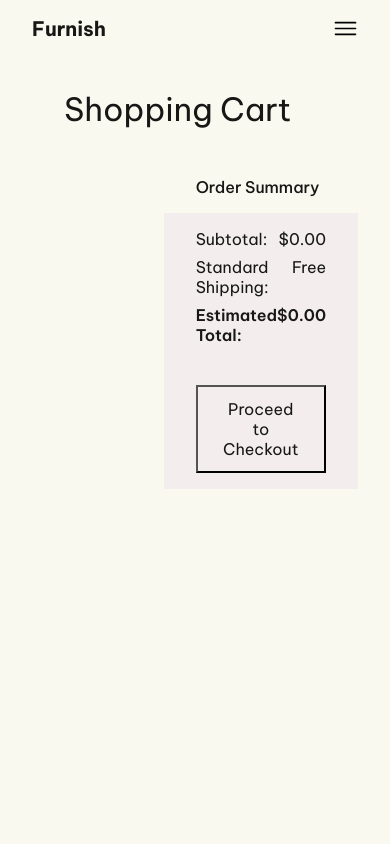
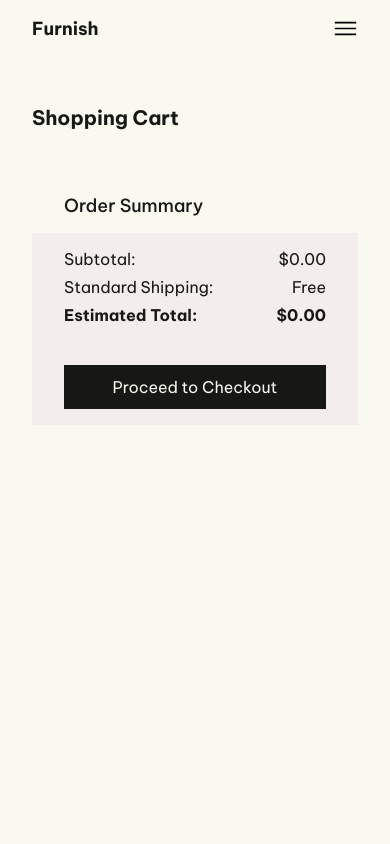
Before and after one commit to thechristinedo/furnish, a React (Vite) app: page /cart in a window 390 px wide. Shown: the top 844 px of the page. Built offline with nearby package versions, Linux system fonts and the light colour scheme.

Commit message:
added responsiveness shopping cart

```diff
--- a/index.html
+++ b/index.html
@@ -4,12 +4,12 @@
 <head>
   <meta charset="UTF-8" />
   <meta name="viewport" content="width=device-width, initial-scale=1.0" />
+  <script defer type="module" src="/src/main.tsx"></script>
   <title>Furnish</title>
 </head>
 
 <body>
   <div id="root"></div>
-  <script type="module" src="/src/main.tsx"></script>
 </body>
 
 </html>
--- a/src/component/CartCard.tsx
+++ b/src/component/CartCard.tsx
@@ -19,37 +19,33 @@ const CartCard = ({ id, quantity }: CardCardProp) => {
 
   return (
     <>
-      <div className="cartCardContainer">
-        <div className="cartCardImgContainer">
-          <img className="cartCardImg" src={imgUrl} />
-        </div>
+      <div className="cart-item ">
+        <img src={imgUrl} />
 
-        <div className="cartCardInfo">
-          <div className="cartCardMain">
-            <div className="cartCardTitle">
-              <h2 className="cartCardName">{product.name}</h2>
-              <button
-                type="button"
-                className="cartCardRemove"
-                onClick={() => removeFromCart(product.id)}
-              >
-                &times;
-              </button>
-            </div>
+        <div className="cart-item-container">
+          <div className="cart-item-info">
+            <h2 className="fs-600 fw-bold">{product.name}</h2>
+            <button
+              type="button"
+              className="cart-delete"
+              onClick={() => removeFromCart(product.id)}
+            >
+              &times;
+            </button>
 
-            <h3 className="cartCardPrice">${product.price}</h3>
+            <h3 className="fs-500 fw-semi-bold">${product.price}</h3>
           </div>
 
-          <div className="cartCardAmount">
+          <div className="cart-amount">
             <button
-              className="cartCardSubtract"
+              className="cart-decrement"
               onClick={() => decreaseCartQuantity(product.id)}
             >
               -
             </button>
-            <p className="cartCardQuantity">{quantity}</p>
+            <p className="cart-quantity">{quantity}</p>
             <button
-              className="cartCardAdd"
+              className="cart-increment"
               onClick={() => increaseCartQuantity(product.id)}
             >
               +
--- a/src/component/ShoppingCart.tsx
+++ /dev/null
@@ -1,18 +0,0 @@
-import { useShoppingCart } from "../context/ShoppingCartProvider";
-import CartCard from "./CartCard";
-
-const ShoppingCart = () => {
-  const { cartItems } = useShoppingCart();
-
-  return (
-    <>
-      <div className="shoppingCartContainer">
-        {cartItems.map((item) => {
-          return <CartCard {...item} />;
-        })}
-      </div>
-    </>
-  );
-};
-
-export default ShoppingCart;
--- a/src/index.css
+++ b/src/index.css
@@ -261,7 +261,7 @@ body {
 .tag-container {
   display: grid;
   grid-template-columns: repeat(auto-fit, 100px);
-  gap: clamp(0.25rem, 2vw, 1rem);
+  gap: clamp(0.25rem, 1vw, 2rem);
   width: 100%;
   justify-content: center;
 }
@@ -320,6 +320,7 @@ body {
 
 .product-card-title {
   position: relative;
+  padding-right: 30px;
 }
 
 .product-card-title:hover {
@@ -367,50 +368,50 @@ body {
   transform: scale(2);
 }
 
-/* cartpage cart */
+/* cartpage  */
 
-.cartContainer {
-  display: flex;
-  flex-direction: column;
-  align-items: center;
+.cart-page {
+  min-height: calc(100vh - 50px);
+}
+
+.cart-content {
+  display: grid;
   gap: 2rem;
 }
 
-.cartTitle {
-  font-size: 2.5rem;
+.cart-items-container {
+  display: grid;
+  grid-auto-flow: row;
+  gap: 2rem;
 }
 
-/* cartpage */
-
-.cartPageContainer {
-  min-height: calc(100vh - 80px);
+.cart-item {
+  display: grid;
+  grid-template-columns: 1fr 2fr;
+  gap: 2rem;
 }
 
-.cartPageTextContainer {
-  padding: 2rem;
+.cart-item img {
+  max-width: 100%;
+  max-height: 100%;
 }
 
-.cartPageTitle {
-  font-size: 2rem;
+.cart-item-info {
+  position: relative;
+  padding-right: 1.25rem;
 }
 
-.cartPageContentContainer {
-  display: grid;
-  grid-template-columns: 2fr 1fr;
-  gap: 5rem;
-}
-
-.cartPageCheckoutContainer {
+.cart-checkout-container {
   display: flex;
   flex-direction: column;
 }
 
-.cartPageCheckoutContainer h3 {
+.cart-checkout-container h3 {
   padding: 1rem 2rem;
   font-weight: 500;
 }
 
-.cartPageSummary {
+.cart-summary {
   background-color: rgb(243, 237, 237);
   display: flex;
   flex-direction: column;
@@ -418,98 +419,94 @@ body {
   padding: 1rem 2rem;
 }
 
-.cartPageSection {
-  display: flex;
-  justify-content: space-between;
-}
-
-.cartPageSection:last-of-type {
-  margin-bottom: 2rem;
-}
-
-.cartPageCheckoutButton {
-  padding: 0.75rem 1.5rem;
-  background-color: rgb(var(--primary-color));
-  color: rgb(var(--background-color));
-
-  cursor: pointer;
-}
-
-.shoppingCartContainer {
-  display: flex;
-  flex-direction: column;
-  gap: 2rem;
-  /* padding: 2rem; */
-  /* border-radius: 1.5rem; */
-}
-
-/******************************************************************/
-
-.cartCardContainer {
-  background: rgb(var(--background-color));
-
-  display: flex;
-  gap: 2rem;
-  height: 300px;
-}
-
-.cartCardImg {
-  width: auto;
-  height: 100%;
-}
-
-.cartCardInfo {
-  display: flex;
-  flex-direction: column;
-  gap: 1rem;
-  max-width: 100%;
-}
-
-.cartCardTitle {
+.cart-fee-row {
   display: flex;
   justify-content: space-between;
   align-items: center;
 }
 
-.cartCardRemove {
+.cart-fee-row:last-of-type {
+  margin-bottom: 2rem;
+}
+
+.cart-checkout-btn {
+  padding: 0.75rem 1.5rem;
   border: none;
-  background-color: rgb(var(--background-color));
+  background-color: var(--clr-neutral-900);
+  color: var(--clr-neutral-100);
+
+  cursor: pointer;
+}
+
+@media (min-width: 64em) {
+  .cart-content {
+    grid-template-columns: 2fr 1fr;
+    gap: clamp(2rem, 10vw, 5rem);
+  }
+}
+/******************************************************************/
+
+.cart-item-container {
+  display: flex;
+  flex-direction: column;
+  gap: clamp(0rem, 2vw, 2rem);
+}
+
+.cart-delete {
+  position: absolute;
+  top: 0;
+  right: 0;
+
   font-size: 2rem;
+  line-height: 1.25rem;
+
+  background-color: var(--clr-neutral-100);
+  border: none;
   cursor: pointer;
   transition: 0.3s;
 }
 
-.cartCardRemove:hover {
+.cart-delete:hover {
   transform: scale(1.25);
 }
 
-.cartCardPrice {
-  font-weight: 300;
+.cart-quantity {
+  background-color: var(--clr-accent-400);
+  padding: 0.5rem 0.75rem;
 }
 
-.cartCardAmount {
+.cart-amount {
   display: flex;
 }
 
-.cartCardQuantity {
-  background: rgb(var(--accent-color));
-  padding: 0.5rem 0.75rem;
-}
-
-.cartCardAmount button {
+.cart-amount button {
   cursor: pointer;
-  background: rgb(var(--accent-color));
+  background-color: var(--clr-accent-400);
   border: none;
 }
 
-.cartCardSubtract {
+.cart-decrement {
   border-radius: 20px 0 0 20px;
   padding-left: 0.75rem;
 }
 
-.cartCardAdd {
+.cart-increment {
   border-radius: 0 20px 20px 0;
   padding-right: 0.75rem;
+}
+
+@media (max-width: 30em) {
+  .cart-quantity {
+    padding: 0.25rem 0.5rem;
+  }
+
+  .cart-decrement {
+    padding-left: 0.5rem;
+  }
+
+  .cart-increment {
+    padding-right: 0.5rem;
+  }
 }
 
 /************************************************************************/
@@ -678,3 +675,27 @@ body {
   justify-items: center;
   align-items: center;
 }
+
+@media (max-width: 30em) {
+  .fs-900 {
+    font-size: var(--fs-800);
+  }
+  .fs-800,
+  .fs-primary-heading {
+    font-size: var(--fs-700);
+  }
+  .fs-700,
+  .fs-secondary-heading {
+    font-size: var(--fs-600);
+  }
+  .fs-600 {
+    font-size: var(--fs-500);
+  }
+  .fs-500 {
+    font-size: var(--fs-400);
+  }
+  .fs-400,
+  .fs-nav {
+    font-size: var(--fs-300);
+  }
+}
--- a/src/pages/CartPage.tsx
+++ b/src/pages/CartPage.tsx
@@ -1,6 +1,6 @@
+import CartCard from "../component/CartCard";
 import Footer from "../component/Footer";
 import Navbar from "../component/Navbar";
-import ShoppingCart from "../component/ShoppingCart";
 import { useShoppingCart } from "../context/ShoppingCartProvider";
 import items from "../data/items.json";
 
@@ -17,37 +17,39 @@ const CartPage = () => {
       }, 0) * 100
     ) / 100
   ).toFixed(2);
+
   return (
     <>
       <Navbar />
 
-      <section className="cartPage">
-        <div className="cartPageContainer container">
-          <div className="cartPageTextContainer">
-            <h2 className="cartPageTitle">Shopping Cart</h2>
-          </div>
+      <section className="cart-page">
+        <div className="container padding-block-700">
+          <h2 className="fs-secondary-heading fw-bold">Shopping Cart</h2>
 
-          <div className="cartPageContentContainer">
-            <div className="cartPageItemsContainer">
-              <ShoppingCart />
+          <div className="cart-content">
+            <div className="cart-items-container margin-top">
+              {cartItems.map((item) => {
+                return <CartCard {...item} />;
+              })}
             </div>
-            <div className="cartPageCheckoutContainer">
-              {/* checkout */}
-              <h3>Order Summary</h3>
-              <div className="cartPageSummary">
-                <div className="cartPageSection">
+
+            <div className="cart-checkout-container">
+              <h3 className="fs-600 fw-bold">Order Summary</h3>
+
+              <div className="cart-summary">
+                <div className="cart-fee-row">
                   <p>Subtotal:</p>
                   <p>${total}</p>
                 </div>
-                <div className="cartPageSection">
+                <div className="cart-fee-row">
                   <p>Standard Shipping:</p>
                   <p>Free</p>
                 </div>
-                <div className="cartPageSection" style={{ fontWeight: "600" }}>
-                  <p>Estimated Total:</p>
-                  <p>${total}</p>
+                <div className="cart-fee-row">
+                  <p className="fw-bold">Estimated Total:</p>
+                  <p className="fw-bold">${total}</p>
                 </div>
-                <button className="cartPageCheckoutButton" type="button">
+                <button className="cart-checkout-btn" type="button">
                   Proceed to Checkout
                 </button>
               </div>
@@ -56,7 +58,7 @@ const CartPage = () => {
         </div>
       </section>
 
-      {/* <Footer /> */}
+      <Footer />
     </>
   );
 };
```
